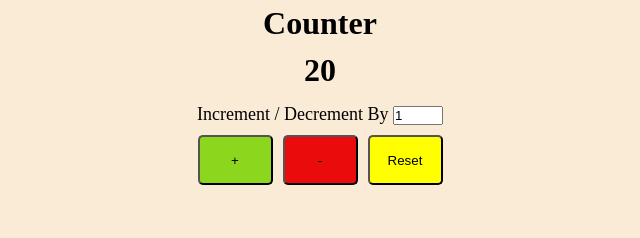
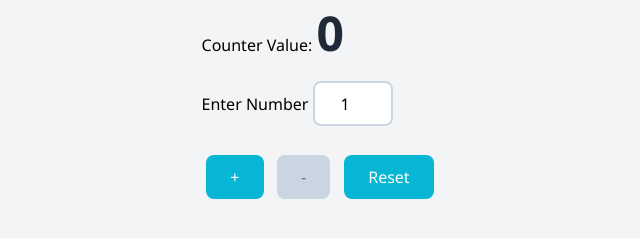
Before and after one commit to omkarbhavare/Js-Machine-Coding, a plain HTML site: page Counter/index.html in a window 1280 px wide. Shown: the whole page, without its empty margins (320-960 px from the left). Drawn offline with Linux system fonts and the light colour scheme.

Commit message:
CounterApp V1 revision

```diff
--- a/Counter/index.html
+++ b/Counter/index.html
@@ -3,21 +3,44 @@
   <head>
     <meta charset="UTF-8" />
     <meta name="viewport" content="width=device-width, initial-scale=1.0" />
-    <title>Counter</title>
-    <link rel="stylesheet" href="style.css" />
+    <title>Counter App</title>
+    <!-- Link to external stylesheet -->
+    <link rel="stylesheet" href="./style.css" />
   </head>
   <body>
-    <h1>Counter</h1>
-    <h1 id="output">20</h1>
-    <span class="input-row"
-      >Increment / Decrement By
-      <input id="input-value" type="number" value="1" min="1" max="10" />
-    </span>
-    <div class="btn">
-      <button type="button" id="increment-btn">+</button>
-      <button type="button" id="decrement-btn">-</button>
-      <button type="reset" id="reset-btn">Reset</button>
-    </div>
-    <script src="index.js"></script>
+    <!-- Main section for the Counter App -->
+    <main id="counterApp" aria-label="Counter Application">
+      <!-- Display area for the counter result -->
+      <div id="counterDisplay" aria-live="polite">
+        Counter Value: <span id="counterValue">0</span>
+      </div>
+
+      <!-- Input to optionally set a custom counter value -->
+      <div class="inputGroup">
+        <label for="customInput" class="visually-hidden">Enter Number</label>
+        <input
+          type="number"
+          id="customInput"
+          placeholder="Enter Number"
+          value="1"
+          aria-label="Set custom counter value"
+          required
+          max="10"
+          min="0"
+        />
+      </div>
+
+      <!-- Buttons to control the counter -->
+      <div id="controls">
+        <button id="incrementBtn" aria-label="Increment counter">+</button>
+        <button id="decrementBtn" aria-label="Decrement counter">-</button>
+        <button id="resetBtn" aria-label="Reset counter to initial value">
+          Reset
+        </button>
+      </div>
+    </main>
+
+    <!-- Link to external JS file -->
+    <script src="./index.js"></script>
   </body>
 </html>
--- a/Counter/index.js
+++ b/Counter/index.js
@@ -1,28 +1,79 @@
 document.addEventListener("DOMContentLoaded", () => {
-  const inputValue = document.getElementById("input-value");
-  const output = document.getElementById("output");
-  const incrementBtn = document.getElementById("increment-btn");
-  const decrementBtn = document.getElementById("decrement-btn");
-  const resetBtn = document.getElementById("reset-btn");
-  let number = parseInt(inputValue.value);
-  let finaloutput = 0;
+  // ======= DOM References =======
+  const incrementBtn = document.getElementById("incrementBtn");
+  const decrementBtn = document.getElementById("decrementBtn");
+  const resetBtn = document.getElementById("resetBtn");
+  const customInput = document.getElementById("customInput");
+  const counterValue = document.getElementById("counterValue");
 
-  inputValue.addEventListener("change", () => {
-    number = parseInt(inputValue.value);
+  // ======= Constants =======
+  const MAX_LIMIT = 50;
+  const MIN_LIMIT = 0;
+
+  // ======= State =======
+  let counter = 0;
+  let step = parseInt(customInput.value) || 1;
+
+  // ======= Utilities =======
+
+  // Clamp input to valid range and update step
+  function validateAndSetStep() {
+    let value = parseInt(customInput.value);
+    if (isNaN(value) || value <= 0 || value > MAX_LIMIT) {
+      step = 1;
+      customInput.value = 1;
+    } else {
+      step = value;
+    }
+  }
+
+  // Update counter display
+  function updateDisplay() {
+    counterValue.textContent = counter;
+  }
+
+  // Enable/Disable buttons based on current counter
+  function toggleButtonStates() {
+    incrementBtn.disabled = counter + step > MAX_LIMIT;
+    decrementBtn.disabled = counter - step < MIN_LIMIT;
+  }
+
+  // ======= Event Listeners =======
+
+  // On input change
+  customInput.addEventListener("change", () => {
+    validateAndSetStep();
+    toggleButtonStates();
   });
 
+  // Increment handler
   incrementBtn.addEventListener("click", () => {
-    finaloutput = finaloutput + number;
-    output.innerText = finaloutput;
+    if (counter + step <= MAX_LIMIT) {
+      counter += step;
+      updateDisplay();
+      toggleButtonStates();
+    }
   });
 
+  // Decrement handler
   decrementBtn.addEventListener("click", () => {
-    finaloutput = finaloutput - number;
-    output.innerText = finaloutput;
+    if (counter - step >= MIN_LIMIT) {
+      counter -= step;
+      updateDisplay();
+      toggleButtonStates();
+    }
   });
 
+  // Reset handler
   resetBtn.addEventListener("click", () => {
-    finaloutput = 0;
-    output.innerText = finaloutput;
+    counter = 0;
+    validateAndSetStep();
+    updateDisplay();
+    toggleButtonStates();
   });
+
+  // ======= Initial Setup =======
+  validateAndSetStep();
+  updateDisplay();
+  toggleButtonStates();
 });
--- a/Counter/style.css
+++ b/Counter/style.css
@@ -1,57 +1,73 @@
+/* ===== Reset & Base ===== */
 * {
-  box-sizing: border-box;
   margin: 0;
   padding: 0;
+  box-sizing: border-box;
+  font-family: "Segoe UI", Tahoma, Geneva, Verdana, sans-serif;
 }
 
 body {
-  background-color: antiquewhite;
+  background: #f3f4f6;
   display: flex;
-  flex-direction: column;
-  justify-content: flex-start;
-  align-items: center;
+  justify-content: center;
+  align-items: self-start;
   height: 100vh;
-  width: 100%;
 }
 
-h1 {
-  padding: 5px;
+/* ===== Counter Container ===== */
+.counter-container {
+  background: #ffffff;
+  padding: 2rem 2.5rem;
+  border-radius: 12px;
+  box-shadow: 0 8px 20px rgba(0, 0, 0, 0.1);
+  text-align: center;
 }
 
-input {
-  width: 50px;
-}
-.input-row {
-  font-size: large;
-  padding: 10px;
+/* ===== Counter Value ===== */
+#counterValue {
+  font-size: 3rem;
+  font-weight: bold;
+  color: #1f2937;
+  margin-bottom: 1.5rem;
 }
 
-.btn {
-  display: flex;
-  gap: 10px;
-}
-#increment-btn,
-#decrement-btn,
-#reset-btn {
-  height: 50px;
-  width: 75px;
-  border-radius: 5px;
+/* ===== Buttons ===== */
+button {
+  background-color: #06b6d4;
+  border: none;
+  color: white;
+  padding: 0.7rem 1.5rem;
+  font-size: 1rem;
+  margin: 0.3rem;
+  border-radius: 8px;
   cursor: pointer;
+  transition: all 0.3s ease;
 }
 
-#increment-btn:hover,
-#decrement-btn:hover,
-#reset-btn:hover {
-  background-color: rgb(147, 101, 41);
-}
-#increment-btn {
-  background-color: rgb(140, 214, 29);
+button:hover {
+  background-color: #0891b2;
 }
 
-#decrement-btn {
-  background-color: rgb(234, 12, 12);
+button:disabled {
+  background-color: #cbd5e1;
+  color: #6b7280;
+  cursor: not-allowed;
 }
 
-#reset-btn {
-  background-color: yellow;
+/* ===== Input Field ===== */
+#customInput {
+  width: 80px;
+  padding: 0.6rem;
+  font-size: 1rem;
+  border: 2px solid #cbd5e1;
+  border-radius: 8px;
+  text-align: center;
+  margin-top: 1rem;
+  margin-bottom: 1.5rem;
+  outline: none;
+  transition: border-color 0.3s;
 }
+
+#customInput:focus {
+  border-color: #06b6d4;
+}
```
Also changed, not shown: Counter/JS Approach .txt (added), Counter/Screenshot 2025-08-04 at 2.37.41 PM.png (added), 1 other file.
